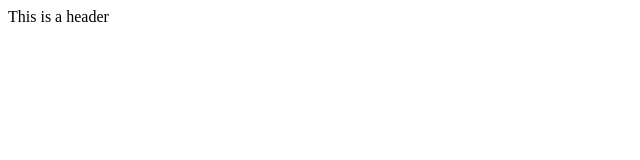
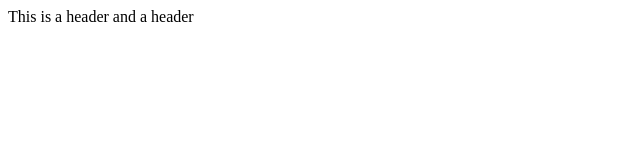
Before and after one commit to tevli/testing_server, a plain HTML site: page index.html in a window 1280 px wide. Shown: the full height of the page, 0-640 px from the left. Drawn offline with Linux system fonts and the light colour scheme.

Commit message:
develop branch

```diff
--- a/index.html
+++ b/index.html
@@ -7,6 +7,6 @@
     <title>Document</title>
 </head>
 <body>
-    <header>This is a header</header>
+    <header>This is a header and a header</header>
 </body>
 </html>
```
